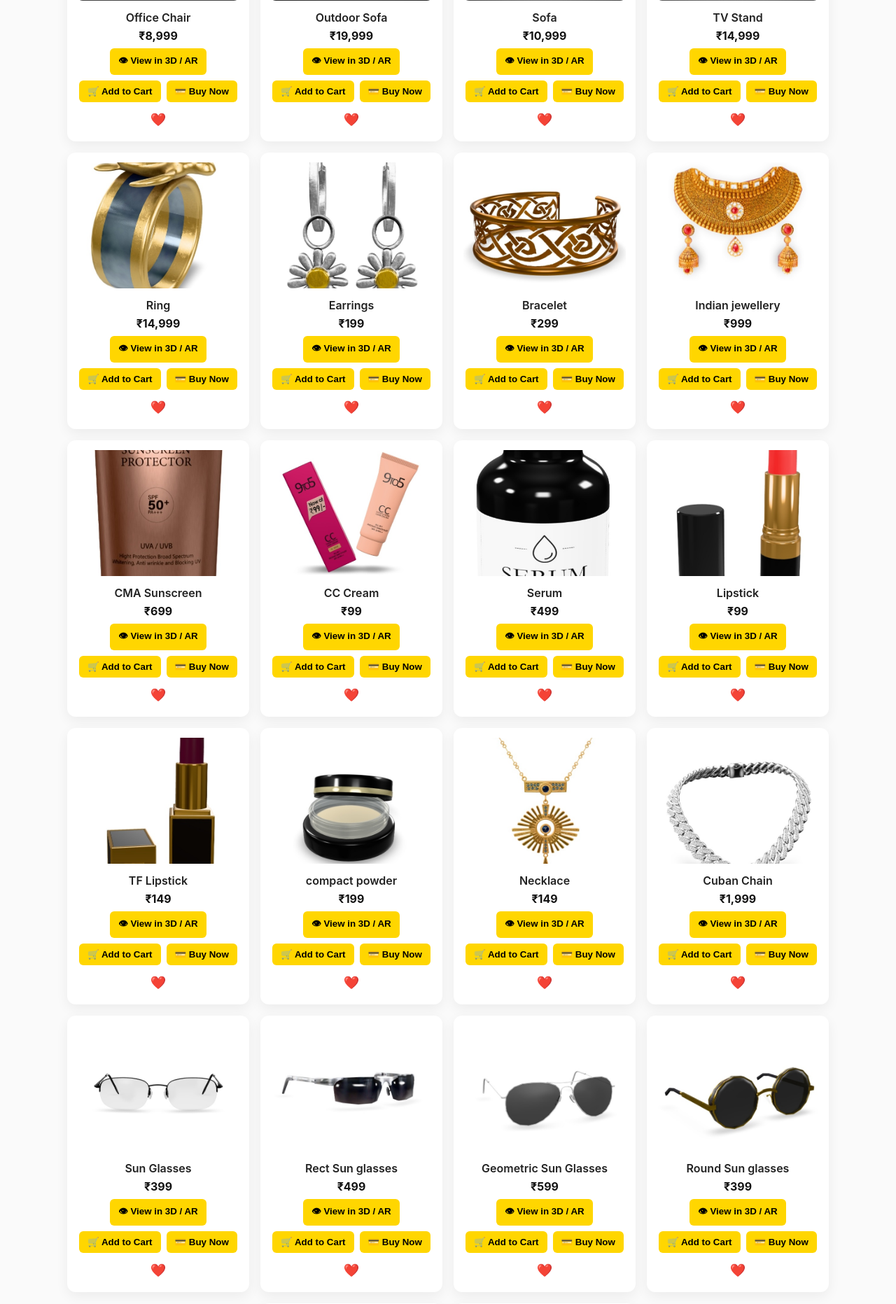
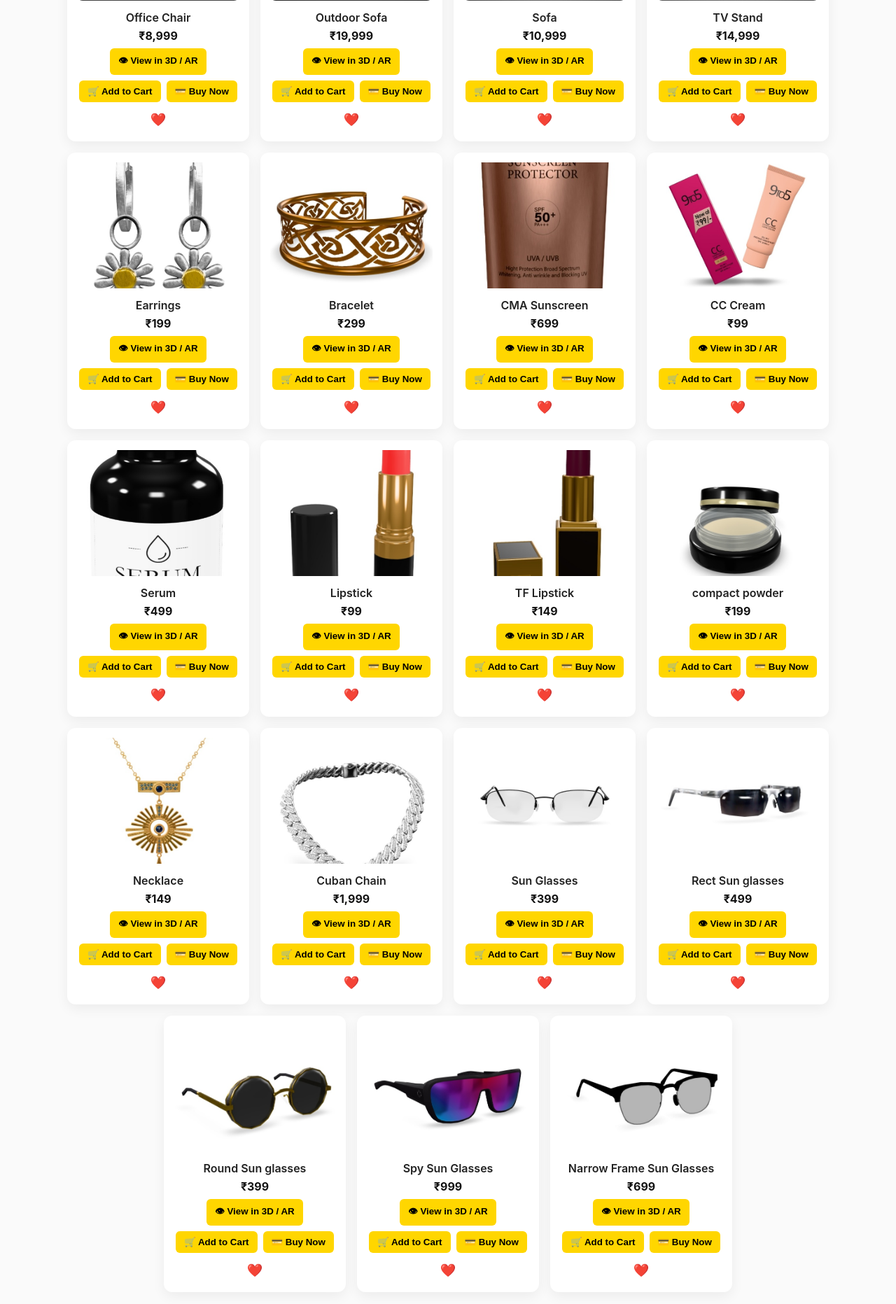
Before and after one commit to Appureddy143/AR, a PHP site: page /home.php in a window 1280 px wide. Shown: the part 1164-3027 px from the top of the page at 70% size. Run offline with PHP 8.4, Linux system fonts and the light colour scheme; some libraries are stand-ins or nearby versions.

Commit message:
Update home.php

```diff
--- a/home.php
+++ b/home.php
@@ -211,10 +211,8 @@ const products = [
   { name: "Outdoor Sofa", price: 19999, image: "models/outdoor_sofa.jpg", model: "models/outdoors_sofa.glb" },
   { name: "Sofa", price: 10999, image: "models/sofa2.jpg", model: "models/sofa2.glb" },
   { name: "TV Stand", price: 14999, image: "models/tv_stand.jpg", model: "models/tv_stand.glb" },
-  { name: "Ring", price: 14999, image: "models/ring_turtle.jpg", model: "models/ring_with_turtle.glb" },
   { name: "Earrings", price: 199, image: "models/daisy_earrings.jpg", model: "models/daisy_hoop_earrings_-_silver_and_gold.glb" },
   { name: "Bracelet", price: 299, image: "models/bracelet.jpg", model: "models/bracelet.glb" },
-  { name: "Indian jewellery", price: 999, image: "models/Indian_jewellery.jpg", model: "models/Indian_jewellery.glb" },
   { name: "CMA Sunscreen", price: 699, image: "models/sunscreen.jpg", model: "models/cosmetic_product.glb" },
   { name: "CC Cream", price: 99, image: "models/biege_cream.jpg", model: "models/cosmetics_beige_cream_tube.glb" },
   { name: "Serum", price: 499, image: "models/serum.jpg", model: "models/cosmetic_serum_bottle.glb" },
@@ -225,7 +223,6 @@ const products = [
   { name: "Cuban Chain", price: 1999, image: "models/cuban_chain.jpg", model: "models/cuban_chain_3d_model.glb" },
   { name: "Sun Glasses", price: 399, image: "models/glasses.jpg", model: "models/00741558210359.glb" },
   { name: "Rect Sun glasses", price: 499, image: "models/sun_glasses.jpg", model: "models/sun_glasses.glb" },
-  { name: "Geometric Sun Glasses", price: 599, image: "models/sunglasses1.jpg", model: "models/sun_glasses(1).glb" },
   { name: "Round Sun glasses", price: 399, image: "models/sunglasses.jpg", model: "models/sunglasses.glb" },
   { name: "Spy Sun Glasses", price: 999, image: "models/sunglasses_spy.jpg", model: "models/glasses_spy_tron_2_-_gafas_pbr.glb" },
   { name: "Narrow Frame Sun Glasses", price: 699, image: "models/sunglasses_low.jpg", model: "models/sun_glasses_-_low_poly.glb" },
```
